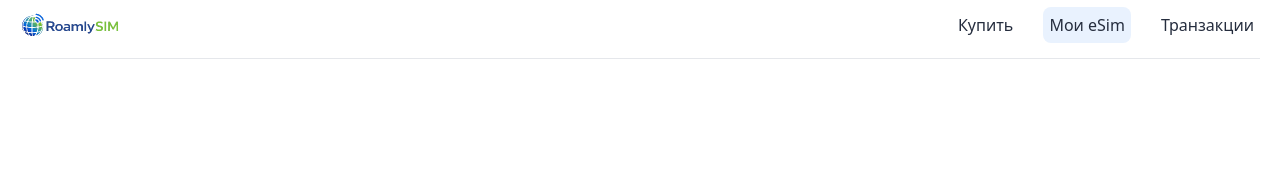
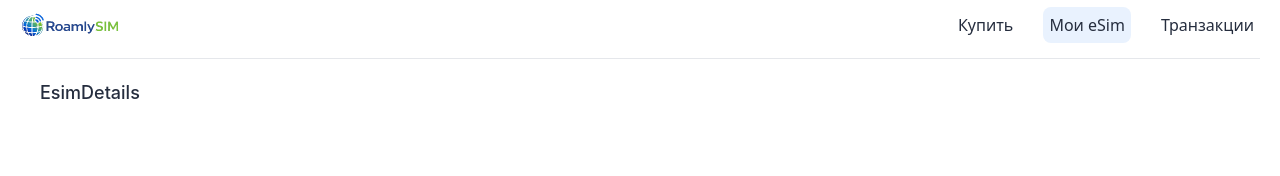
Before and after one commit to AnastasiaYes/eSim, a React (Vite) app: page /my-esims/1 in a window 1280 px wide. Shown: the top 176 px of the page. Built offline with nearby package versions, Linux system fonts and the light colour scheme.

Commit message:
add new pages & add new route

```diff
--- a/src/app/App.tsx
+++ b/src/app/App.tsx
@@ -1,16 +1,20 @@
 import { Routes, Route } from "react-router-dom";
 import { Header } from "@/app/shared/ui/Header/Header.tsx";
-import Home from "@/pages/Home.tsx";
-import MyEsims from "@/pages/MyEsims.tsx";
-import Transaction from "@/pages/Transactions.tsx";
+import TariffsPage from "@/pages/tariffs/TariffsPage.tsx";
+import MyEsims from "@/pages/esims/MyEsims.tsx";
+import Transaction from "@/pages/transaction/Transactions.tsx";
+import EsimDetails from "@/pages/esims/EsimDetails.tsx";
+import TariffDetails from "@/pages/tariffs/TariffDetails.tsx";
 
 export const App = () => {
     return (
         <>
             <Header />
             <Routes>
-                <Route path="/" element={<Home />} />
+                <Route path="/" element={<TariffsPage />} />
+                <Route path="/:id" element={<TariffDetails />} />
                 <Route path="/my-esims" element={<MyEsims />} />
+                <Route path="/my-esims/:id" element={<EsimDetails />} />
                 <Route path="/transaction" element={<Transaction />} />
             </Routes>
         </>
--- /dev/null
+++ b/src/pages/esims/EsimDetails.tsx
@@ -0,0 +1,13 @@
+import type {FC} from "react";
+import {SectionHeader} from "@/app/shared/ui/SectionHeader/SectionHeader.tsx";
+
+const EsimDetails: FC = () => {
+
+    return(
+        <section className="px-[var(--page-inline-padding)] max-w-[1240px] mx-auto">
+            <SectionHeader text="EsimDetails"/>
+        </section>
+    )
+}
+
+export default EsimDetails;
--- /dev/null
+++ b/src/pages/tariffs/TariffDetails.tsx
@@ -0,0 +1,13 @@
+import type {FC} from "react";
+import {SectionHeader} from "@/app/shared/ui/SectionHeader/SectionHeader.tsx";
+
+const TariffDetails: FC = () => {
+
+    return(
+        <section className="px-[var(--page-inline-padding)] max-w-[1240px] mx-auto">
+            <SectionHeader text="TariffDetails"/>
+        </section>
+    )
+}
+
+export default TariffDetails;
--- a/src/pages/Home.tsx
+++ b/src/pages/tariffs/TariffsPage.tsx
@@ -3,7 +3,7 @@ import {EsimPlanCard} from "@/app/shared/ui/EsimPlanCard/EsimPlanCard.tsx";
 import type {FC} from "react";
 import {SectionHeader} from "@/app/shared/ui/SectionHeader/SectionHeader.tsx";
 
-const Home: FC = () => {
+const TariffsPage: FC = () => {
     const countries = ["Армения", "Россия", "Грузия", "Беларусь"];
     const esimPlans = [
         {
@@ -49,4 +49,4 @@ const Home: FC = () => {
     )
 }
 
-export default Home;
+export default TariffsPage;
```
Also changed, not shown: src/pages/esims/MyEsims.tsx (renamed from src/pages/MyEsims.tsx), src/pages/transaction/Transactions.tsx (renamed from src/pages/Transactions.tsx).
